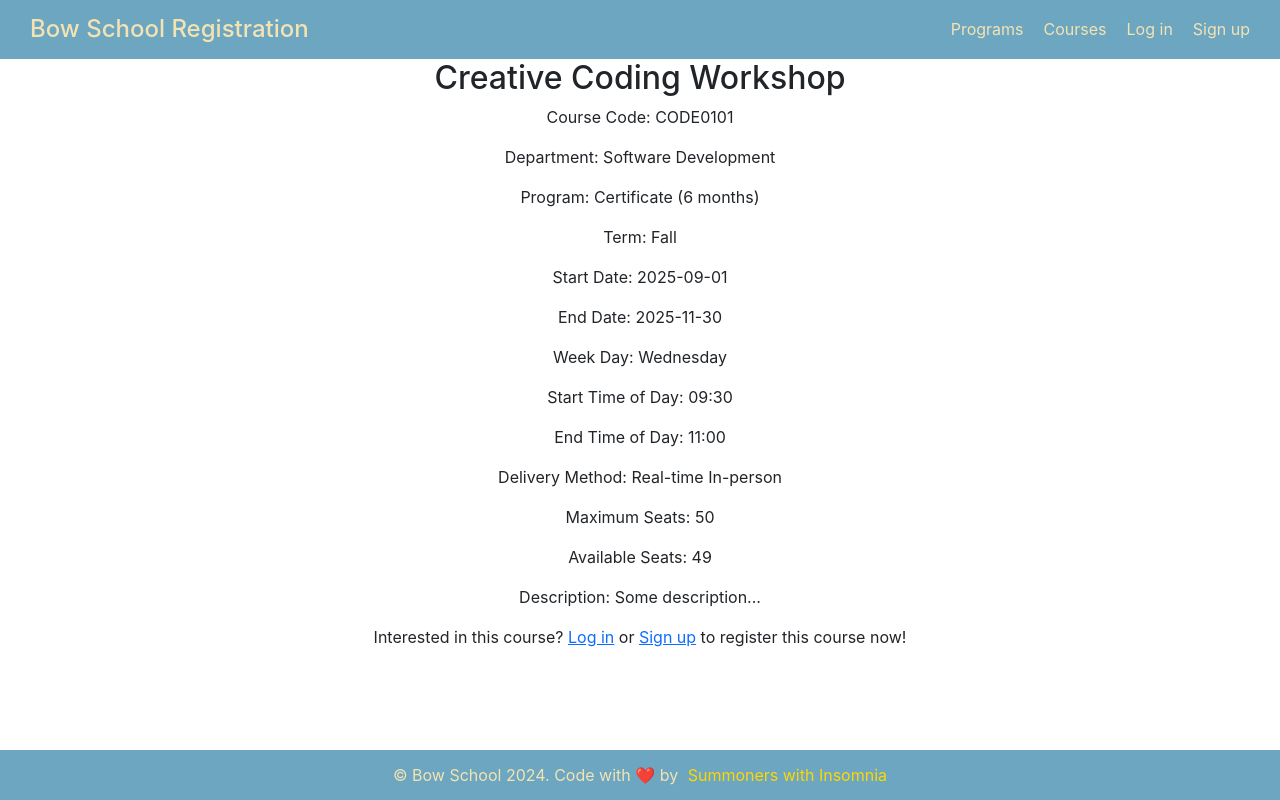
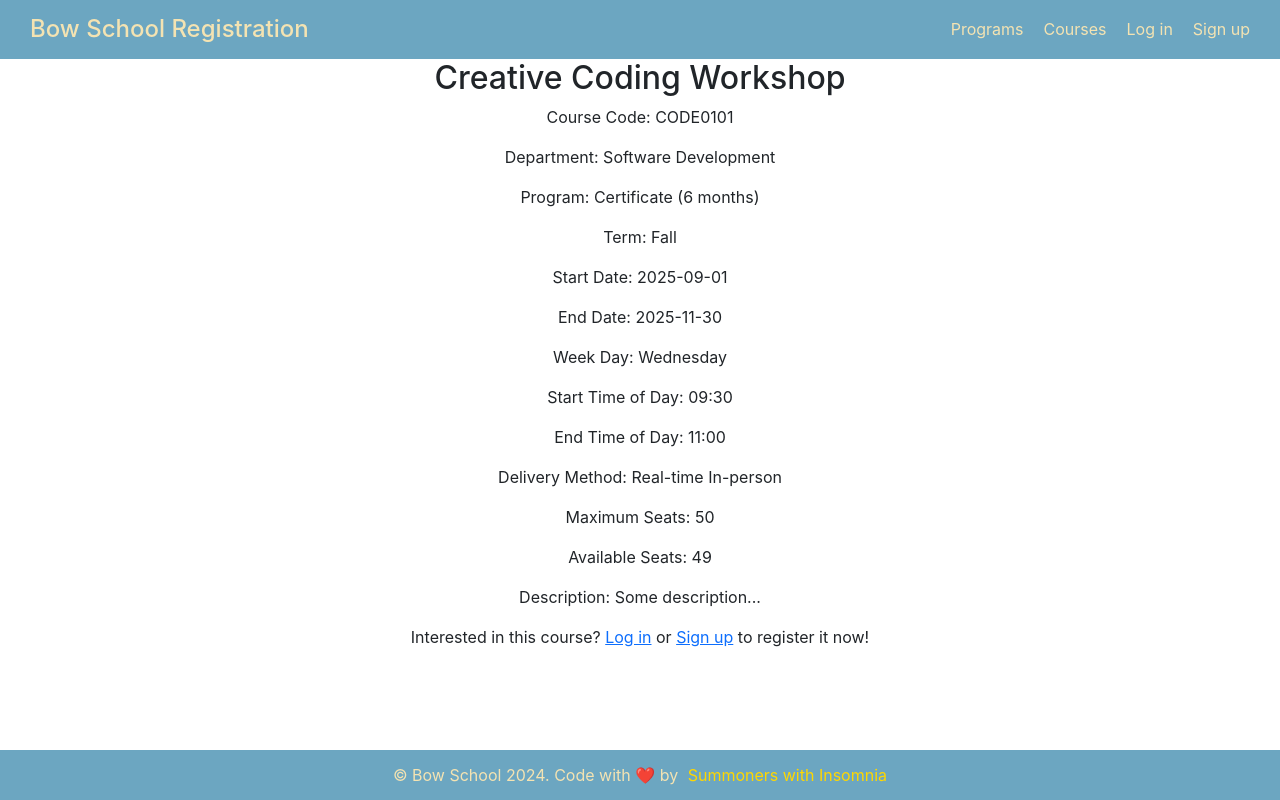
Before and after one commit to SummonersWithInsomnia/bow, a React (Create React App) app: page /course-details/0 in a window 1280 px wide. Built offline with nearby package versions, Linux system fonts and the light colour scheme.

Commit message:
Optimised text

```diff
--- a/src/components/courses/CourseDetails.component.jsx
+++ b/src/components/courses/CourseDetails.component.jsx
@@ -86,7 +86,7 @@ function CourseDetailsComponent({id}) {
                                         </>)
                                     }
                                 </>) : (<>
-                                    <p>Interested in this course? <Link to="/login">Log in</Link> or <Link to="/signup">Sign up</Link> to register this course now!</p>
+                                    <p>Interested in this course? <Link to="/login">Log in</Link> or <Link to="/signup">Sign up</Link> to register it now!</p>
                                 </>)
                             }
                         </div>
```
